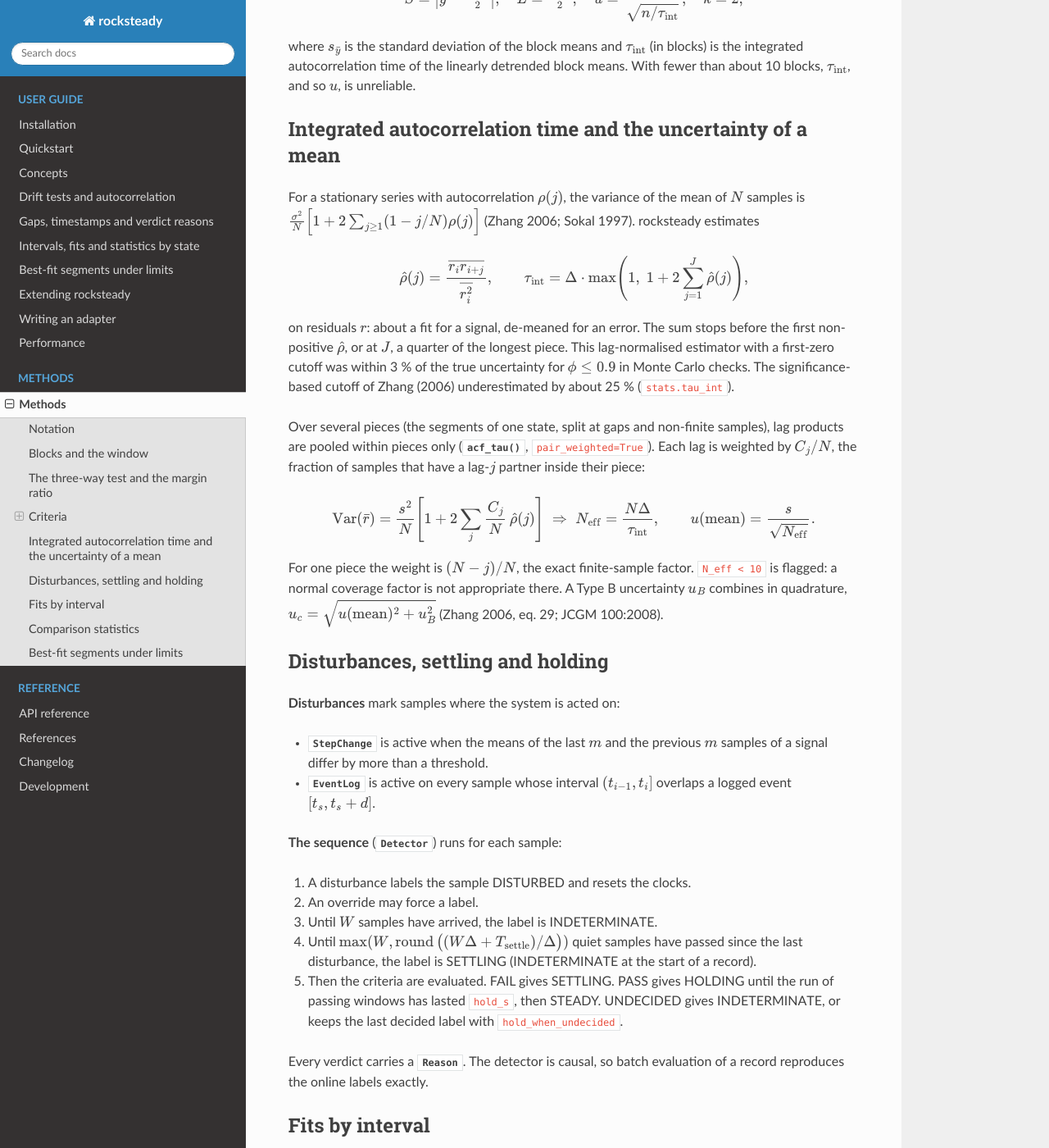
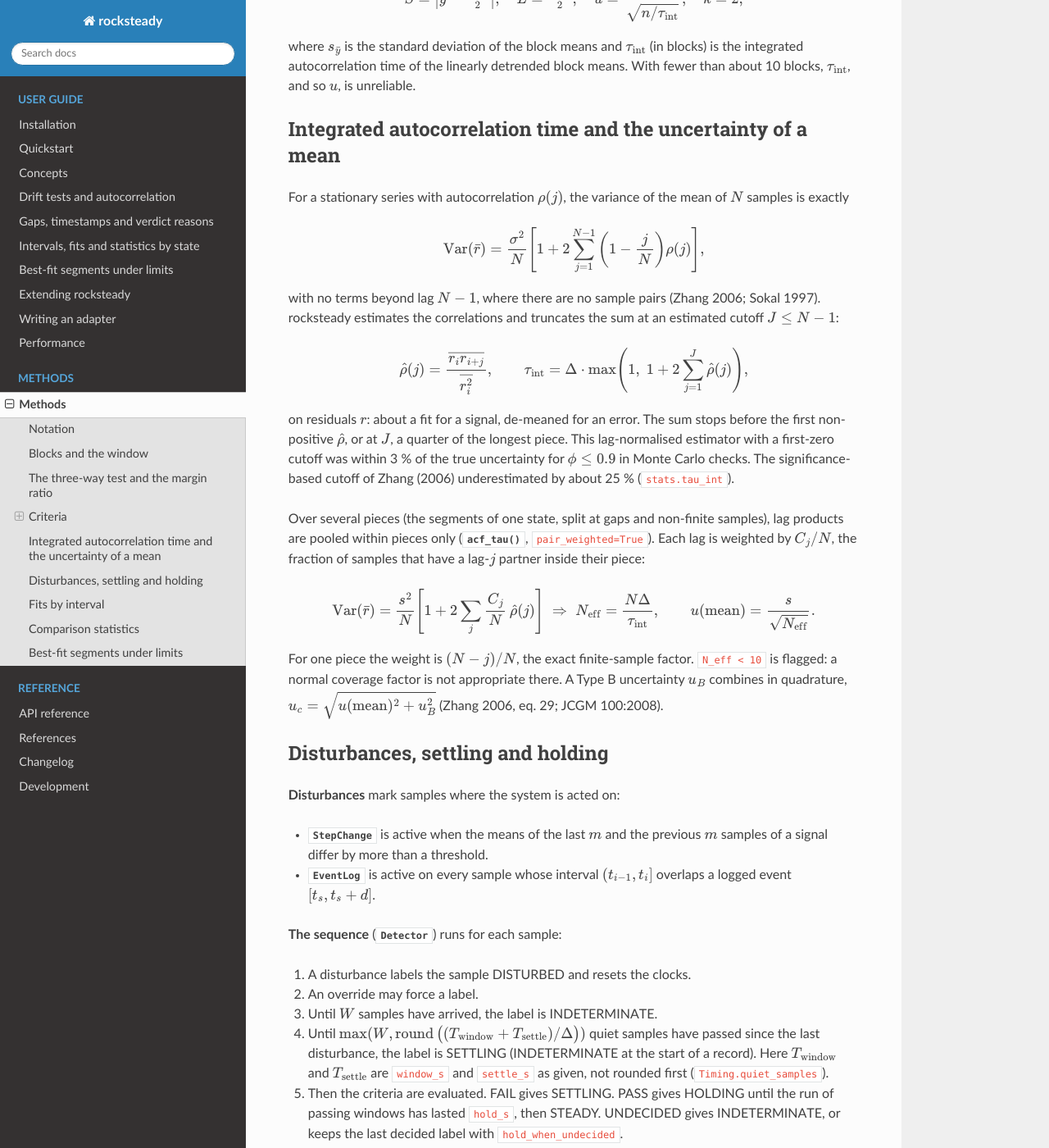
Before and after one commit to UT-Computational-NE/rocksteady, a Sphinx documentation site: the page built from docs/source/guide/methods.md, in a window 1280 px wide and 1400 px high, scrolled down 3203 px. Shown: the whole window at 82% size. Built offline with Sphinx 7.4.7 and the Read the Docs theme 3.1.0, drawn with Linux system fonts in a browser that asks for light colours.

Commit message:
Docs review fixes: finite variance sum, override callbacks, quiet clock (#49)
- methods: the exact variance of an N-sample mean sums lags 1..N-1 (an
  unbounded sum gives negative weights beyond N; e.g. -3.4 instead of
  0.8515 for N = 5, rho = 0.9^j); the estimated cutoff J <= N - 1 is
  stated separately.
- adapters / Override docstring: overrides are called for readable, finite
  samples (disturbed ones included); missing or unreadable samples skip
  them, and a gap beyond max_gap_s resets them with the history.
- methods: the quiet count uses window_s as given,
  max(W, round((window_s + settle_s) / dt)), as Timing.quiet_samples does.
- test: both behavioural statements checked against the code.

Co-Authored-By: Claude Opus 5.5 <noreply@anthropic.com>

```diff
--- a/docs/source/guide/methods.md
+++ b/docs/source/guide/methods.md
@@ -187,8 +187,15 @@ $\tau_{\text{int}}$, and so $u$, is unreliable.
 ## Integrated autocorrelation time and the uncertainty of a mean
 
 For a stationary series with autocorrelation $\rho(j)$, the variance of the
-mean of $N$ samples is $\frac{\sigma^2}{N}\left[1 + 2\sum_{j \ge 1}(1 - j/N)\rho(j)\right]$
-(Zhang 2006; Sokal 1997). rocksteady estimates
+mean of $N$ samples is exactly
+
+$$
+\operatorname{Var}(\bar r) = \frac{\sigma^2}{N}\left[1 + 2\sum_{j=1}^{N-1}\left(1 - \frac{j}{N}\right)\rho(j)\right] ,
+$$
+
+with no terms beyond lag $N - 1$, where there are no sample pairs
+(Zhang 2006; Sokal 1997). rocksteady estimates the correlations and
+truncates the sum at an estimated cutoff $J \le N - 1$:
 
 $$
 \hat\rho(j) = \frac{\overline{r_i r_{i+j}}}{\overline{r_i^2}}, \qquad
@@ -234,9 +241,11 @@ sample:
 1. A disturbance labels the sample DISTURBED and resets the clocks.
 2. An override may force a label.
 3. Until $W$ samples have arrived, the label is INDETERMINATE.
-4. Until $\max\!\left(W, \operatorname{round}\big((W\Delta + T_{\text{settle}})/\Delta\big)\right)$
+4. Until $\max\!\left(W, \operatorname{round}\big((T_{\text{window}} + T_{\text{settle}})/\Delta\big)\right)$
    quiet samples have passed since the last disturbance, the label is
-   SETTLING (INDETERMINATE at the start of a record).
+   SETTLING (INDETERMINATE at the start of a record). Here
+   $T_{\text{window}}$ and $T_{\text{settle}}$ are `window_s` and `settle_s`
+   as given, not rounded first (`Timing.quiet_samples`).
 5. Then the criteria are evaluated. FAIL gives SETTLING. PASS gives HOLDING
    until the run of passing windows has lasted `hold_s`, then STEADY.
    UNDECIDED gives INDETERMINATE, or keeps the last decided label with
```
Also changed, not shown: docs/source/guide/adapters.md (+8 -2 lines), 2 other files.
